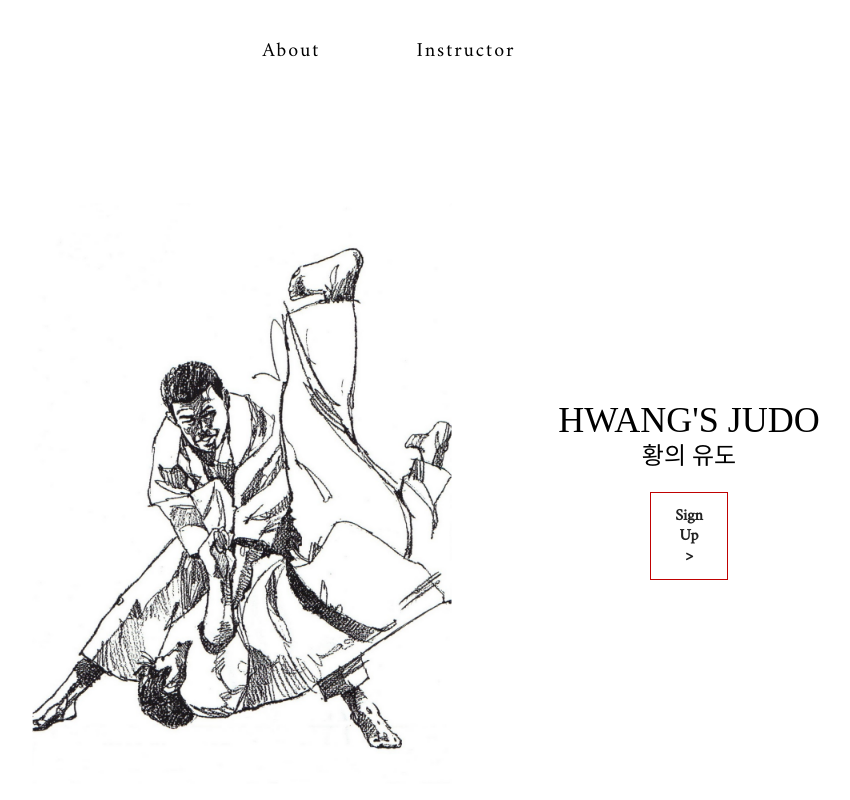
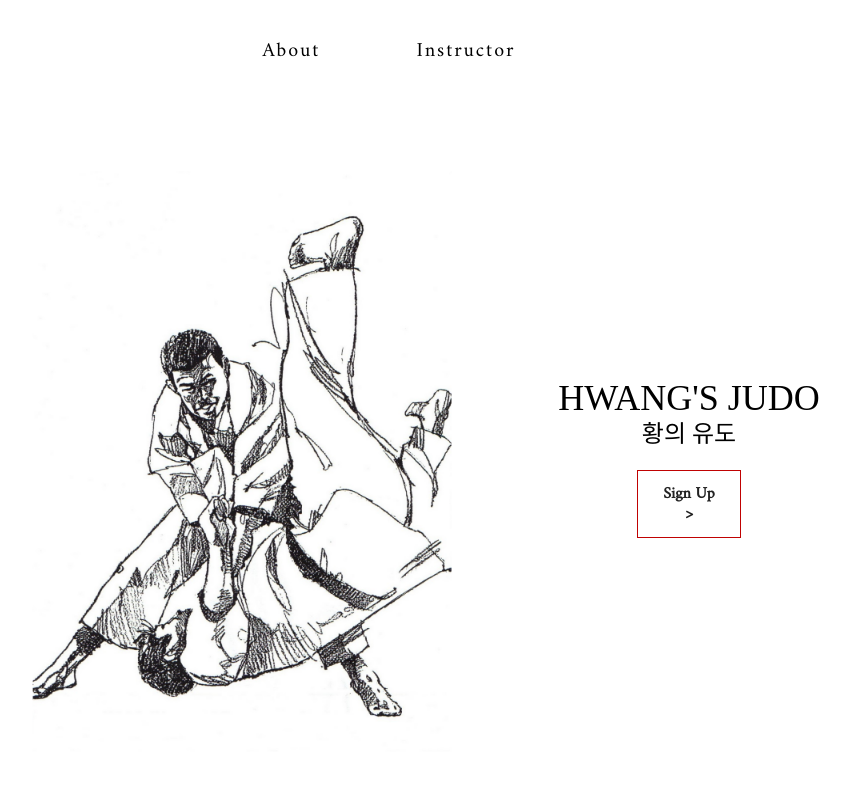
Before and after one commit to timjaya/hwangsjudo, a Next.js app: page / in a window 1280 px wide. Shown: the top 800 px of the page, without its empty margins (251-1101 px from the left). Built offline with nearby package versions, Linux system fonts and the light colour scheme; a web font is replaced by a local one.

Commit message:
feat: update css

```diff
--- a/components/css/Landing.module.css
+++ b/components/css/Landing.module.css
@@ -1,6 +1,6 @@
 .button {
   display: inline-block;
-  width: 30%;
+  width: 40%;
   outline: none;
   cursor: pointer;
   font-size: 16px;
--- a/components/section.js
+++ b/components/section.js
@@ -1,4 +1,4 @@
 
 export default function Section({ children }) {
-    return <div className="my-24">{children}</div>
+    return <div className="my-16">{children}</div>
 }
```
